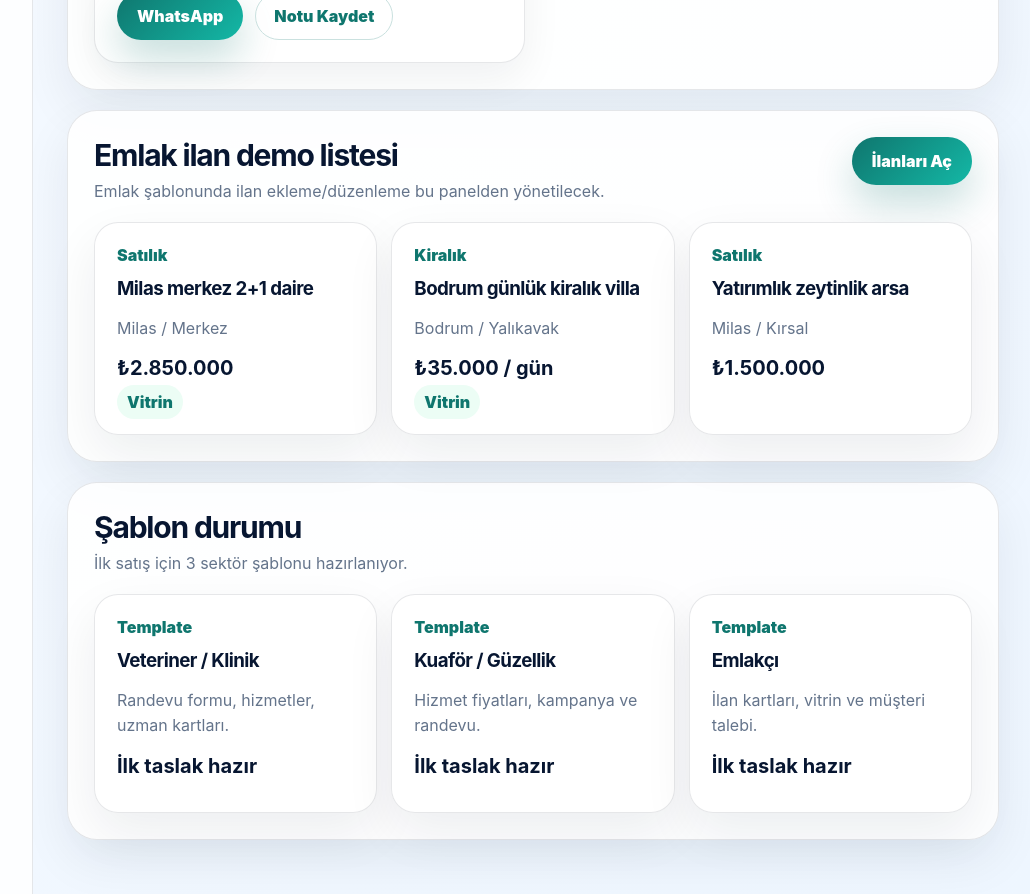
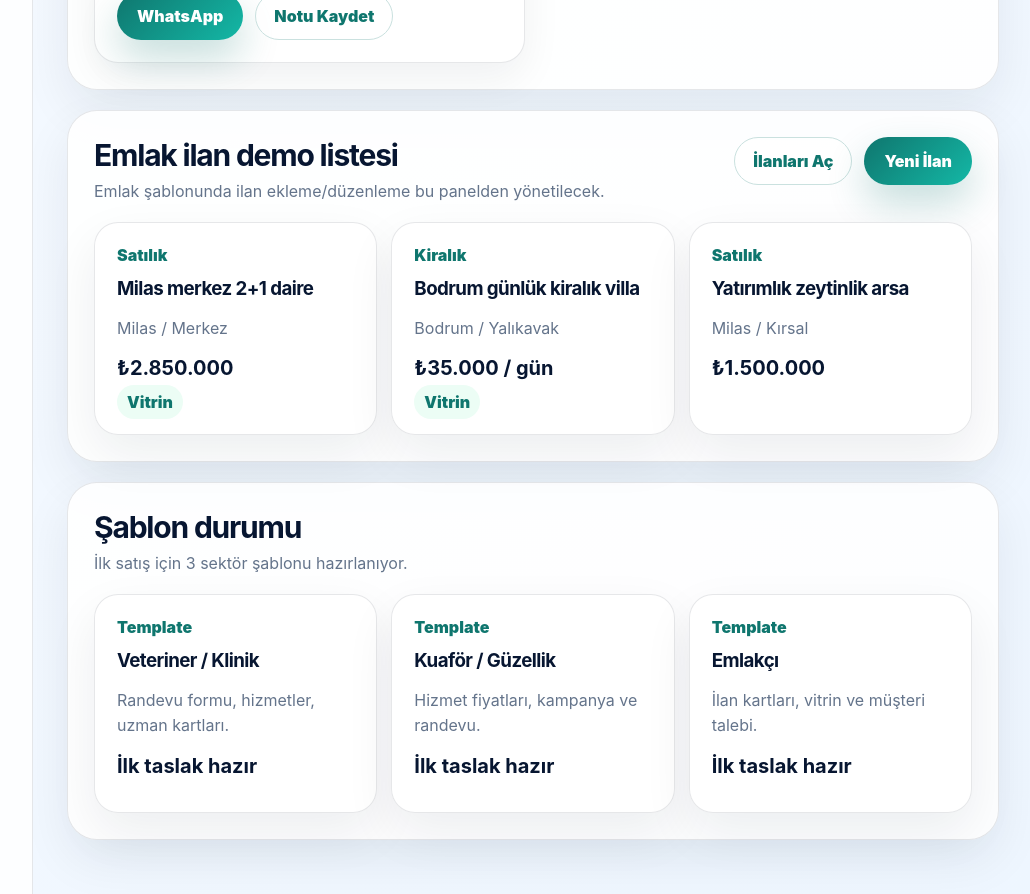
Before and after one commit to furukcell/FK-Service-Templates, a Next.js app in the folder apps/web/: page /admin in a window 1280 px wide. Shown: the part 1360-2254 px from the top of the page, without its empty margins (247-1277 px from the left). Built offline with nearby package versions, Linux system fonts and the light colour scheme; no server answers; the database is empty.

Commit message:
Link admin property creation page

```diff
--- a/apps/web/pages/admin.tsx
+++ b/apps/web/pages/admin.tsx
@@ -206,7 +206,7 @@ export default function AdminDemoPage() {
               <h2>Emlak ilan demo listesi</h2>
               <p>Emlak şablonunda ilan ekleme/düzenleme bu panelden yönetilecek.</p>
             </div>
-            <a className="pillButton navButtonLink" href="/properties">İlanları Aç</a>
+            <div className="navActions"><a className="ghostButton navButtonLink" href="/properties">İlanları Aç</a><a className="pillButton navButtonLink" href="/admin/properties/new">Yeni İlan</a></div>
           </div>
           <div className="adminPropertyGrid">
             {demoProperties.map((property) => (
```
